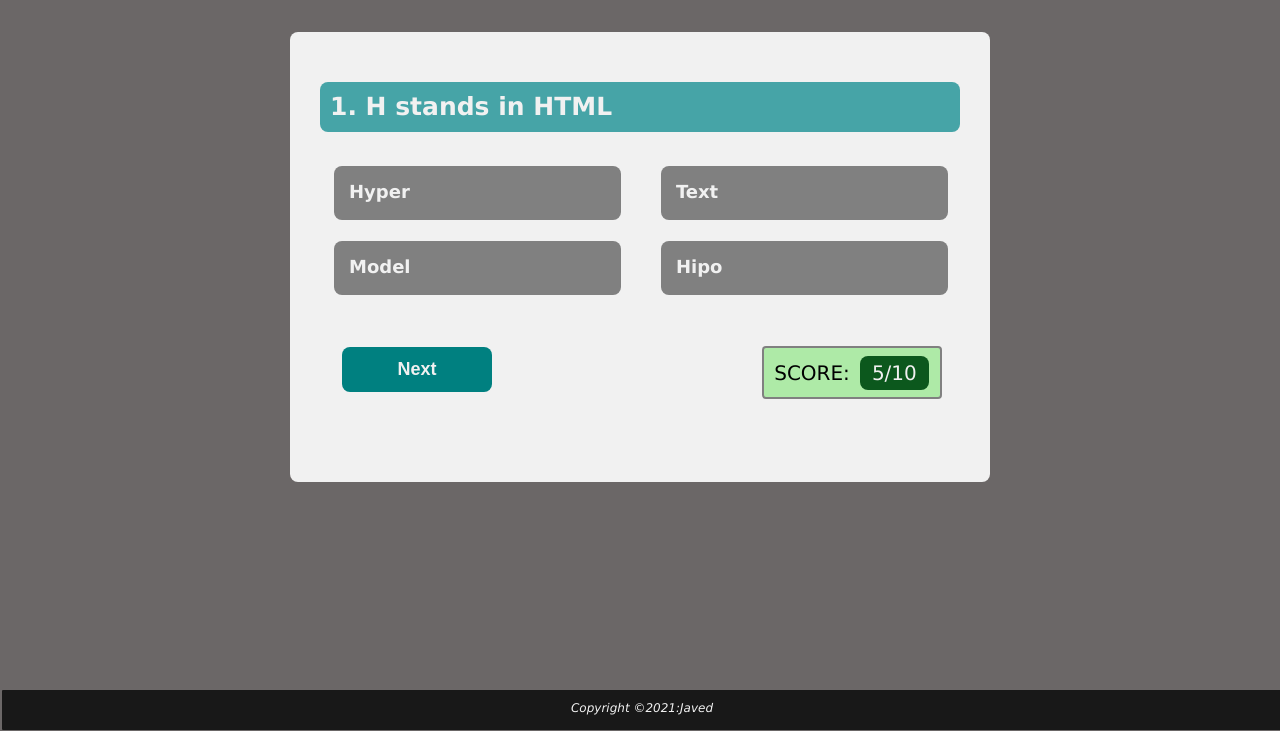
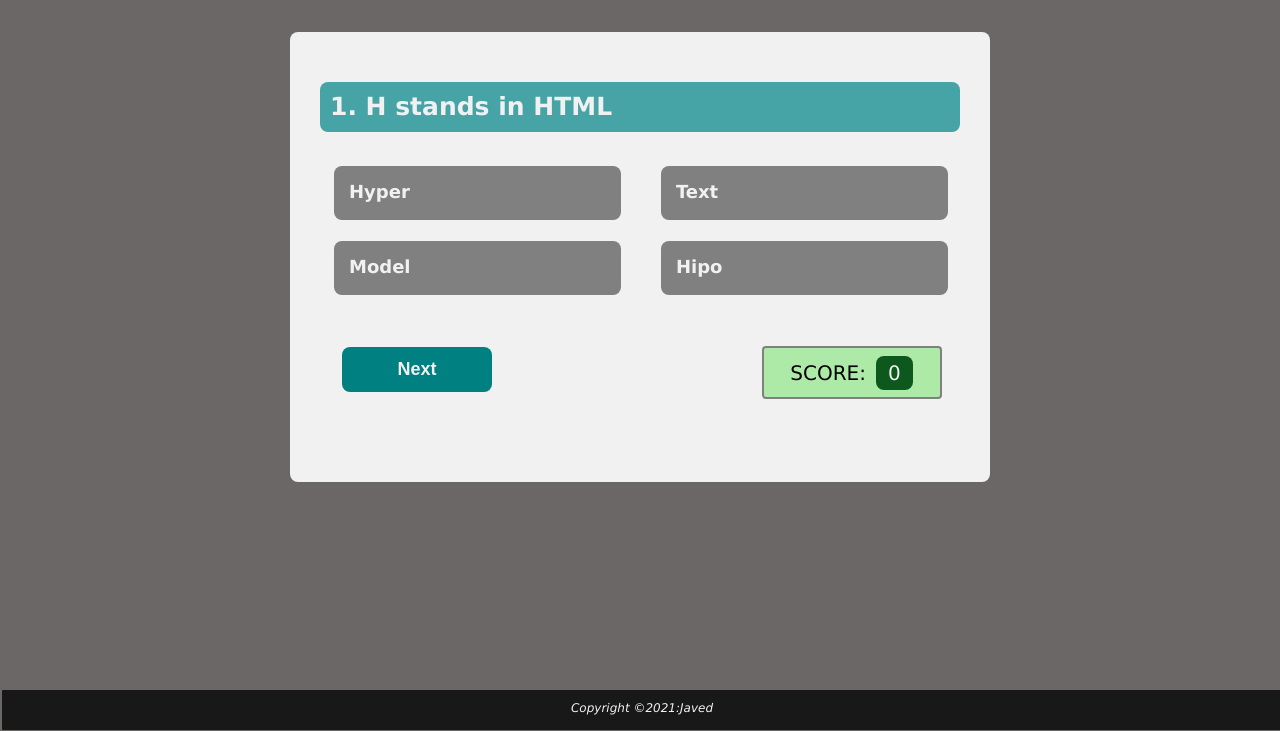
Before and after one commit to khanjaved9700/Quiz-App, a plain HTML site: page index.html in a window 1280 px wide. Shown: the part 69-800 px from the top of the page. Drawn offline with Linux system fonts and the light colour scheme.

Commit message:
set score 0 in index.html

```diff
--- a/index.html
+++ b/index.html
@@ -32,7 +32,7 @@
                 Next
                 </button>
             </div>
-            <div class = "score-card">SCORE:<span id="scoreCard">5/10</span></span>
+            <div class = "score-card">SCORE:<span id="scoreCard">0</span></span>
             </div>
         </div>
 
```
